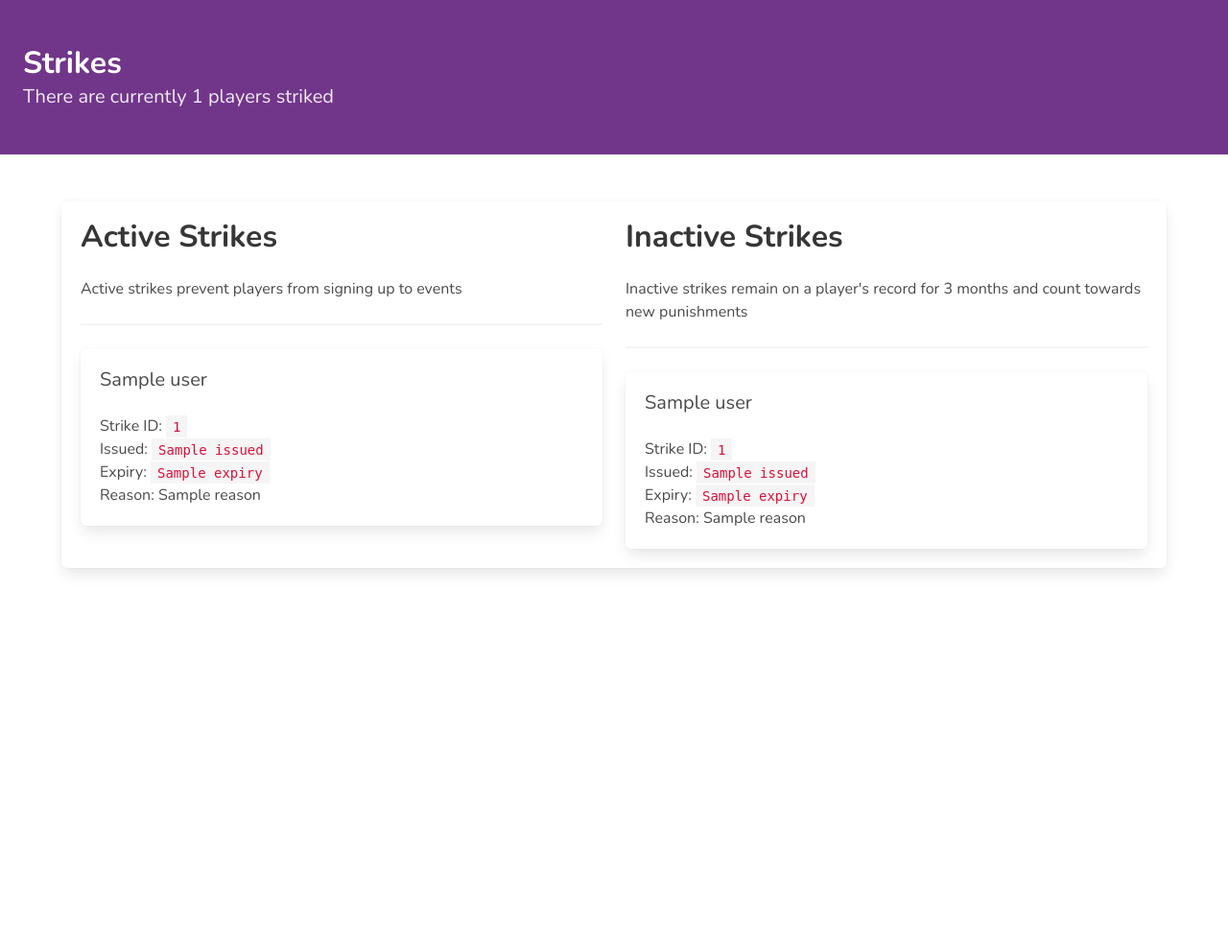
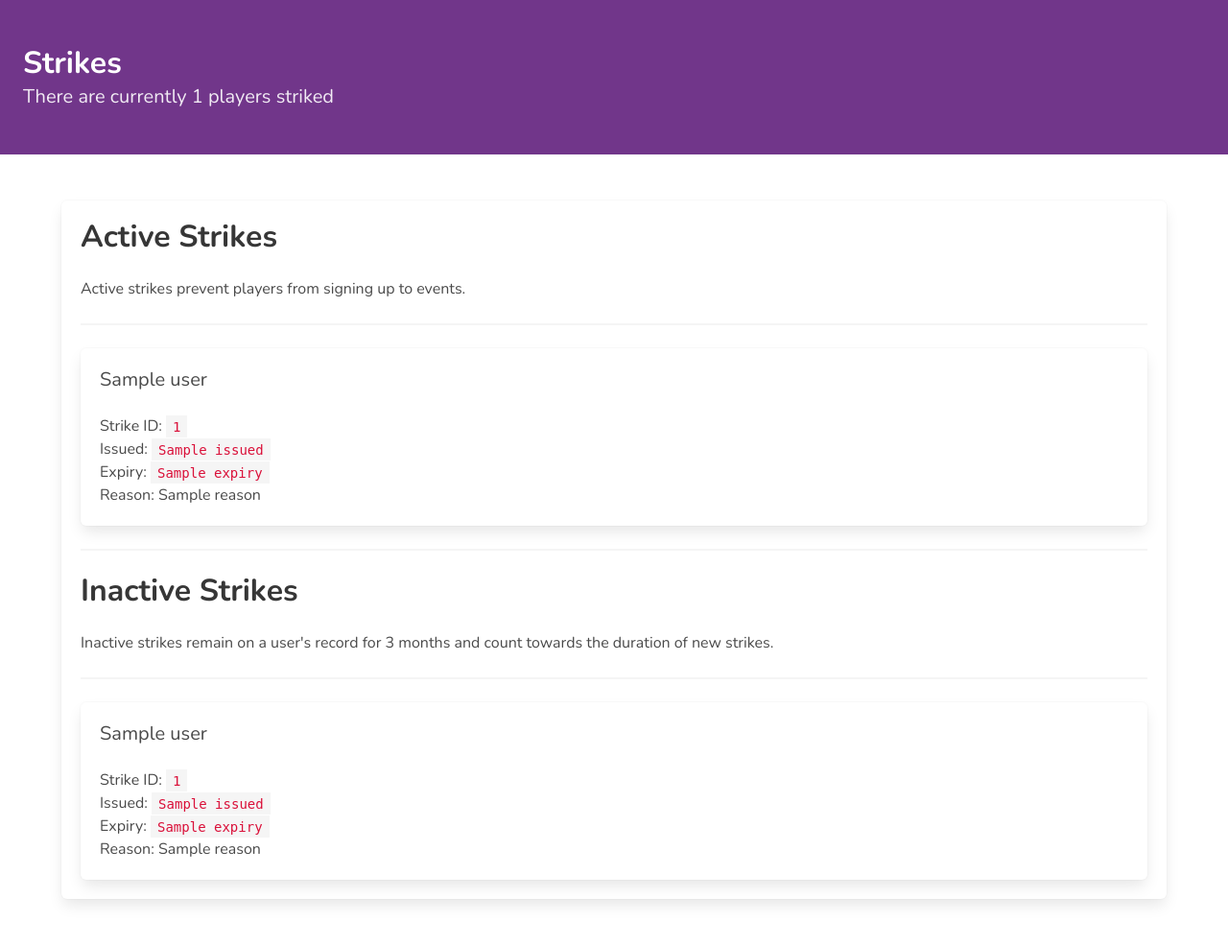
Before and after one commit to danverstom/PUG-Bot, a Python web app: template webserver/templates/strikes.html in a window 1280 px wide. Shown: the part 56-1041 px from the top of the page at 96% size. Before the commit the page ends 654 px from the top, so only its background shows below. Run offline with Jinja, Linux system fonts and the light colour scheme; the template is opened without the code that fills it: most values are stand-ins (such as "Sample title", 1, 10 or a date in 2020).

Commit message:
improved strikes page

```diff
--- a/webserver/templates/strikes.html
+++ b/webserver/templates/strikes.html
@@ -15,11 +15,9 @@
     <div class="container">
 
         <div class="box">
-            <div class="columns">
-                <div class="column is-half">
+            {% if active_strikes %}
             <h1 class="title">Active Strikes</h1>
-                    <p>Active strikes prevent players from signing up to events</p>
-                    {% if active_strikes %}
+            <p>Active strikes prevent players from signing up to events.</p>
             <hr>
             {% for strike in active_strikes %}
             <div class="box">
@@ -30,14 +28,11 @@
                 <p>Reason: {{ strike["reason"] }}</p>
             </div>
             {% endfor %}
-                    {% else %}
-                    <p>There are no active strikes</p>
             {% endif %}
-                </div>
-                <div class="column is-half">
+            {% if inactive_strikes %}
+            <hr>
             <h1 class="title">Inactive Strikes</h1>
-                    <p>Inactive strikes remain on a player's record for 3 months and count towards new punishments</p>
-                    {% if inactive_strikes %}
+            <p>Inactive strikes remain on a user's record for 3 months and count towards the duration of new strikes.</p>
             <hr>
             {% for strike in inactive_strikes %}
             <div class="box">
@@ -48,10 +43,8 @@
                 <p>Reason: {{ strike["reason"] }}</p>
             </div>
             {% endfor %}
-                    {% else %}
-                    <p>There are no inactive strikes</p>
+
             {% endif %}
-                </div>
         </div>
     </div>
     </div>
```
Lines whose indentation alone changed are shown as unchanged.
